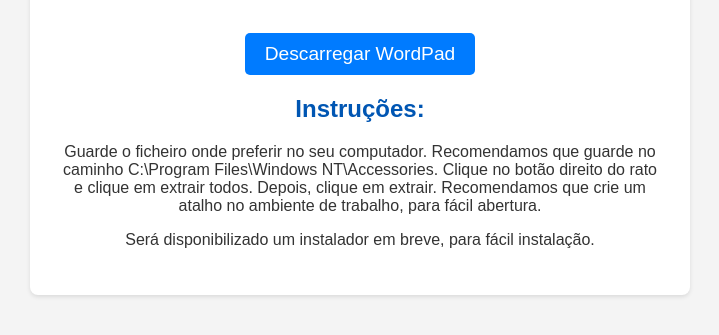
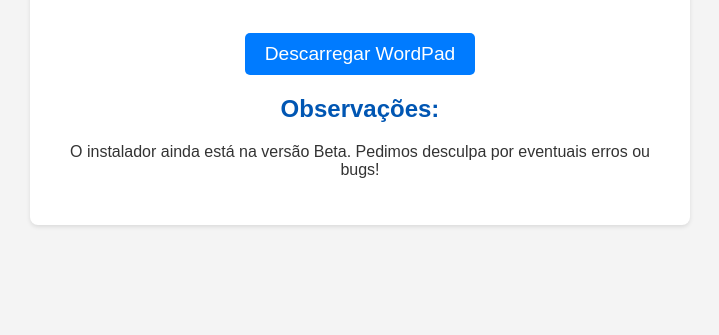
Before and after one commit to Simocas240/microsoft-wordpad, a plain HTML site: page index.html in a window 1280 px wide. Shown: the part 181-516 px from the top of the page, without its empty margins (280-999 px from the left). Drawn offline with Linux system fonts and the light colour scheme.

Commit message:
Update index.html

```diff
--- a/index.html
+++ b/index.html
@@ -47,10 +47,9 @@
     <div class="container">
         <h1>WordPad</h1>
         <p>Clica no botão abaixo para fazer o download do instalador do WordPad.</p>
-        <a href="https://github.com/Simocas240/microsoft-wordpad/raw/refs/heads/main/WordPad.zip" download>Descarregar WordPad</a>
-        <h2>Instruções:</h2>
-        <p>Guarde o ficheiro onde preferir no seu computador. Recomendamos que guarde no caminho C:\Program Files\Windows NT\Accessories. Clique no botão direito do rato e clique em extrair todos. Depois, clique em extrair. Recomendamos que crie um atalho no ambiente de trabalho, para fácil abertura.</p>
-        <p>Será disponibilizado um instalador em breve, para fácil instalação.</p>
+        <a href="https://github.com/Simocas240/microsoft-wordpad/raw/refs/heads/main/WordPad Setup.exe" download>Descarregar WordPad</a>
+        <h2>Observações:</h2>
+        <p>O instalador ainda está na versão Beta. Pedimos desculpa por eventuais erros ou bugs!</p>
     </div>
 </body>
 </html>
```
